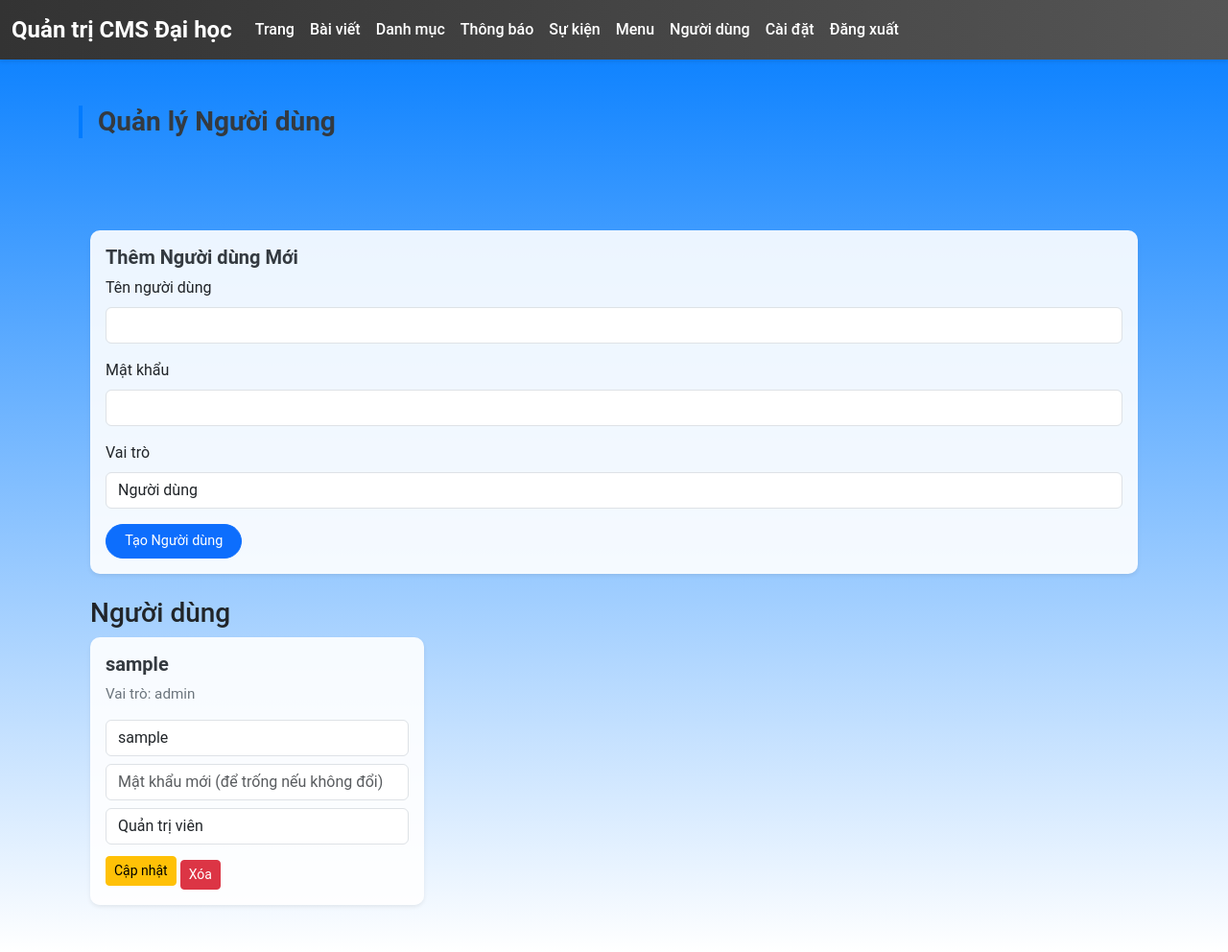
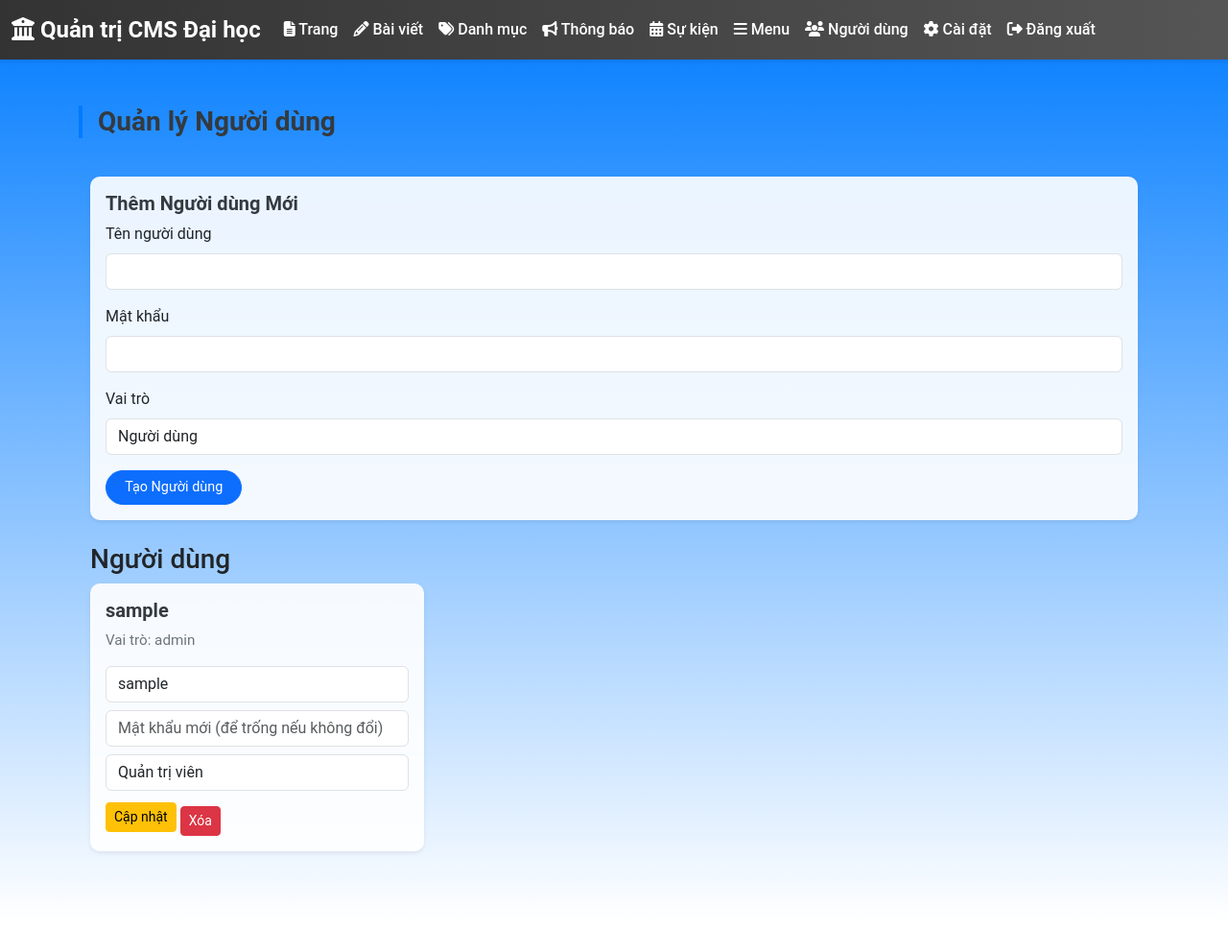
Before and after one commit to TranKimQuang/Faculty.NTU.CMS, a Flask app: page /users in a window 1280 px wide. Shown: the whole page at 96% size. After the commit the page ends 915 px from the top, so only its background shows below. Run offline with Flask 3, Linux system fonts and the light colour scheme; a user stored in the database is signed in; tables that the repository leaves empty hold one stand-in row (values such as "Sample post"); some libraries are stand-ins or nearby versions.

Commit message:
update giao diện

```diff
--- a/app/static/css/styles.css
+++ b/app/static/css/styles.css
@@ -1,55 +1,49 @@
-/* Gradient cố định từ xanh dương (#007bff) đến trắng (#ffffff) */
+/*
+ * Tệp CSS chính cho Hệ thống Quản lý Nội dung (CMS) Khoa Công nghệ Thông tin
+ * Tên dự án: Faculty.NTU.CMS
+ * Tác giả: Trần Kim Quang
+ * Ngày: 05/06/2025
+ */
+
+/* ==================== 1. Cài đặt chung (Global Styles) ==================== */
 body {
+    /* Gradient cố định từ xanh dương (#007bff) đến trắng (#ffffff) */
     /* Mặc định nếu không có giá trị từ Jinja2 */
     --gradient-start: #007bff; /* Xanh dương */
     --gradient-end: #ffffff;  /* Trắng */
 
     /* Áp dụng gradient với các biến */
     background: linear-gradient(to bottom, var(--gradient-start), var(--gradient-end));
-    min-height: 100vh;
-    font-family: 'Roboto', sans-serif;
+    min-height: 100vh; /* Đảm bảo body chiếm toàn bộ chiều cao màn hình */
+    font-family: 'Roboto', sans-serif; /* Font chữ chính */
+    margin: 0; /* Đảm bảo không có margin mặc định từ body */
+    padding: 0; /* Đảm bảo không có padding mặc định từ body */
 }
 
+/* ==================== 2. Khu vực chính (Main Layout) ==================== */
 .maincontent {
-
-
     border-radius: 10px;
-    min-height: 100vh;
-    background: transparent; /* Loại bỏ nền cũ của maincontent */
+    min-height: 100vh; /* Đảm bảo maincontent chiếm toàn bộ chiều cao của viewport */
+    background: transparent; /* Loại bỏ nền cũ của maincontent, để thấy gradient của body */
+    /*
+     * Lưu ý: Nếu bạn muốn maincontent có nền màu trắng nhưng vẫn có border-radius,
+     * hãy thay đổi `background: transparent;` thành `background-color: white;`
+     * hoặc `background-color: rgba(255, 255, 255, 0.9);`
+     */
 }
 
-/* Khung bao quanh phần bên trái */
-.left-panel {
-    background: rgba(245, 245, 245, 0.9); /* Màu trắng bạc nhẹ */
-    border-radius: 15px;
-    padding: 20px;
-    box-shadow: 0 4px 12px rgba(0, 0, 0, 0.05);
-    border: 1px solid rgba(200, 200, 200, 0.5); /* Viền nhẹ */
+/* Container chính của nội dung (ví dụ: chứa welcome message, bài viết, v.v.) */
+/* Dựa vào ảnh mới nhất, selector này là `.container.mt-5.pt-4` */
+.container.mt-5.pt-4 {
+    margin: 0 !important;       /* Ghi đè margin mặc định của Bootstrap hoặc các class mt-5 */
+    padding-top: 0;    /* Ghi đè padding-top mặc định của Bootstrap hoặc các class pt-4 */
+    /*
+     * Kiểm tra lại trong HTML xem class là `my-5` hay `mt-5` để sử dụng selector đúng.
+     * Nếu HTML là `my-5`, hãy sửa selector thành `.container.my-5.pt-4`
+     */
 }
 
-.card, .list-group-item {
-    transition: transform 0.2s, box-shadow 0.2s;
-    background: rgba(255, 255, 255, 0.9); /* Nền trắng mờ để dễ đọc */
-}
-
-.hover-effect:hover {
-    transform: translateY(-5px);
-    box-shadow: 0 5px 15px rgba(0, 0, 0, 0.2) !important;
-}
-
-.card-img-top {
-    max-height: none;
-    width: 100%;
-    height: auto;
-    object-fit: contain; /* hoặc bỏ luôn object-fit */
-}
-
-
-.list-group-item {
-    border-radius: 8px;
-}
-
-/* Navbar Styles */
+/* ==================== 3. Thanh điều hướng (Navbar Styles) ==================== */
 .navbar {
     background: linear-gradient(to right, #333333, #555555); /* Gradient đen bạc */
     box-shadow: 0 2px 4px rgba(0, 0, 0, 0.1);
--- a/app/templates/admin/base.html
+++ b/app/templates/admin/base.html
@@ -7,42 +7,45 @@
     <link href="https://cdn.jsdelivr.net/npm/bootstrap@5.3.0/dist/css/bootstrap.min.css" rel="stylesheet">
     <link rel="stylesheet" href="{{ url_for('static', filename='css/styles.css') }}">
     <script src="https://cdn.ckeditor.com/4.25.1/standard/ckeditor.js"></script>
+    <link rel="stylesheet" href="https://cdnjs.cloudflare.com/ajax/libs/font-awesome/6.5.2/css/all.min.css" integrity="sha512-SnH5WK+bZxgPHs44uWIX+LLJAJ9/2PkPKZ5QiAj6Ta86w+fsb2TkcmfRyVX3pBnMFcV7oQPJkl9QevSCWr3W6A==" crossorigin="anonymous" referrerpolicy="no-referrer" />
 </head>
 <body>
     <nav class="navbar navbar-expand-lg navbar-dark bg-dark">
         <div class="container-fluid">
-            <a class="navbar-brand" href="{{ url_for('admin.dashboard') }}">Quản trị CMS Đại học</a>
+            <a class="navbar-brand" href="{{ url_for('admin.dashboard') }}">
+                <i class="fas fa-university"></i> Quản trị CMS Đại học
+            </a>
             <button class="navbar-toggler" type="button" data-bs-toggle="collapse" data-bs-target="#navbarNav" aria-controls="navbarNav" aria-expanded="false" aria-label="Toggle navigation">
                 <span class="navbar-toggler-icon"></span>
             </button>
             <div class="collapse navbar-collapse" id="navbarNav">
                 <ul class="navbar-nav">
                     <li class="nav-item">
-                        <a class="nav-link" href="{{ url_for('pages.manage_pages') }}">Trang</a>
+                        <a class="nav-link" href="{{ url_for('pages.manage_pages') }}"><i class="fas fa-file-alt"></i> Trang</a>
                     </li>
                     <li class="nav-item">
-                        <a class="nav-link" href="{{ url_for('posts.manage_posts') }}">Bài viết</a>
+                        <a class="nav-link" href="{{ url_for('posts.manage_posts') }}"><i class="fas fa-pencil-alt"></i> Bài viết</a>
                     </li>
                     <li class="nav-item">
-                        <a class="nav-link" href="{{ url_for('categories.manage_categories') }}">Danh mục</a>
+                        <a class="nav-link" href="{{ url_for('categories.manage_categories') }}"><i class="fas fa-tags"></i> Danh mục</a>
                     </li>
                     <li class="nav-item">
-                        <a class="nav-link" href="{{ url_for('announcements.manage_announcements') }}">Thông báo</a>
+                        <a class="nav-link" href="{{ url_for('announcements.manage_announcements') }}"><i class="fas fa-bullhorn"></i> Thông báo</a>
                     </li>
                     <li class="nav-item">
-                        <a class="nav-link" href="{{ url_for('events.manage_events') }}">Sự kiện</a>
+                        <a class="nav-link" href="{{ url_for('events.manage_events') }}"><i class="fas fa-calendar-alt"></i> Sự kiện</a>
                     </li>
                     <li class="nav-item">
-                        <a class="nav-link" href="{{ url_for('menus.manage_menus') }}">Menu</a>
+                        <a class="nav-link" href="{{ url_for('menus.manage_menus') }}"><i class="fas fa-bars"></i> Menu</a>
                     </li>
                     <li class="nav-item">
-                    <a class="nav-link" href="{{ url_for('auth.users') }}">Người dùng</a>
+                    <a class="nav-link" href="{{ url_for('auth.users') }}"><i class="fas fa-users"></i> Người dùng</a>
                     </li>
                     <li class="nav-item">
-                    <a class="nav-link" href="{{ url_for('main.settings') }}">Cài đặt</a>
+                    <a class="nav-link" href="{{ url_for('main.settings') }}"><i class="fas fa-cog"></i> Cài đặt</a>
                     </li>
                     <li class="nav-item">
-                        <a class="nav-link" href="{{ url_for('auth.logout') }}">Đăng xuất</a>
+                        <a class="nav-link" href="{{ url_for('auth.logout') }}"><i class="fas fa-sign-out-alt"></i> Đăng xuất</a>
                     </li>
 
                 </ul>
--- a/app/templates/admin/settings.html
+++ b/app/templates/admin/settings.html
@@ -3,7 +3,7 @@
 {% block content %}
 <h3 class="mt-5 mb-3">Quản lý cài đặt</h3>
 <div class="maincontent">
-    <div class="container my-5 pt-5">
+    <div class="container mt-5 pt-4">
         {% with messages = get_flashed_messages(with_categories=true) %}
         {% if messages %}
         {% for category, message in messages %}
--- a/app/templates/auth/users.html
+++ b/app/templates/auth/users.html
@@ -3,7 +3,7 @@
 {% block content %}
 <h3 class="mt-5 mb-3">Quản lý Người dùng</h3>
 <div class="maincontent">
-    <div class="container my-5 pt-5">
+    <div class="container mt-5 pt-4">
 
         {% with messages = get_flashed_messages(with_categories=true) %}
         {% if messages %}
--- a/app/templates/public/announcements.html
+++ b/app/templates/public/announcements.html
@@ -4,7 +4,7 @@
 
 {% block content %}
     <div class="maincontent">
-    <div class="container my-5 pt-5">
+    <div class="container mt-5 pt-4">
         <h3 class="mb-3">Thông báo</h3>
 
         {% if announcements %}
--- a/app/templates/public/events.html
+++ b/app/templates/public/events.html
@@ -4,7 +4,7 @@
 
 {% block content %}
 <div class="maincontent">
-    <div class="container my-5 pt-5">
+    <div class="container mt-5 pt-4">
     <h3 class="mb-3">Sự kiện sắp tới</h3>
     <section class="mb-5">
         <div class="row">
--- a/app/templates/public/index.html
+++ b/app/templates/public/index.html
@@ -50,7 +50,6 @@
                                     <div class="card-body">
                                         <h5 class="card-title">{{ page.title }}</h5>
                                         <p class="card-text">{{ page.content | safe | truncate(200) }}</p>
-                                        <a href="{{ url_for('main.page', slug=page.slug) }}" class="btn btn-primary btn-sm">Xem trang</a>
                                     </div>
                                     <div class="card-footer">
                                         <small class="text-muted">Tạo ngày: {{ page.created_at.strftime('%d/%m/%Y') }}</small>
--- a/app/templates/public/pages.html
+++ b/app/templates/public/pages.html
@@ -12,7 +12,6 @@
                     <div class="card-body">
                         <h5 class="card-title">{{ page.title }}</h5>
                         <p class="card-text">{{ page.content | safe | truncate(200) }}</p>
-                        <a href="{{ url_for('main.page', slug=page.slug) }}" class="btn btn-primary btn-sm">Xem thêm</a>
                     </div>
                     <div class="card-footer">
                         <small class="text-muted">
--- a/app/templates/public/posts.html
+++ b/app/templates/public/posts.html
@@ -3,7 +3,7 @@
 {% block content %}
 <div class="maincontent">
     <div class="container mt-5 pt-4">
-        <h3 class="mb-3">{% if category %}Posts in {{ category.name }}{% else %}All Posts{% endif %}</h3>
+        <h3 class="mb-3">{% if category %}Bài viết trong danh mục {{ category.name }}{% else %}Toàn bộ bài viết {% endif %}</h3>
         <div class="row">
             {% if posts %}
             {% for post in posts %}
@@ -15,7 +15,7 @@
                     <div class="card-body">
                         <h5 class="card-title">{{ post.title }}</h5>
                         <p class="card-text">{{ post.content | safe | truncate(200) }}</p>
-                        <a href="{{ url_for('main.post_detail', slug=post.slug) }}" class="btn btn-primary btn-sm">Read More</a>
+                        <a href="{{ url_for('main.post_detail', slug=post.slug) }}" class="btn btn-primary btn-sm">Xem thêm</a>
                     </div>
                     <div class="card-footer">
                         <small class="text-muted">
```
Also changed, not shown: other parts of app/static/css/styles.css (+69 -45 lines).
